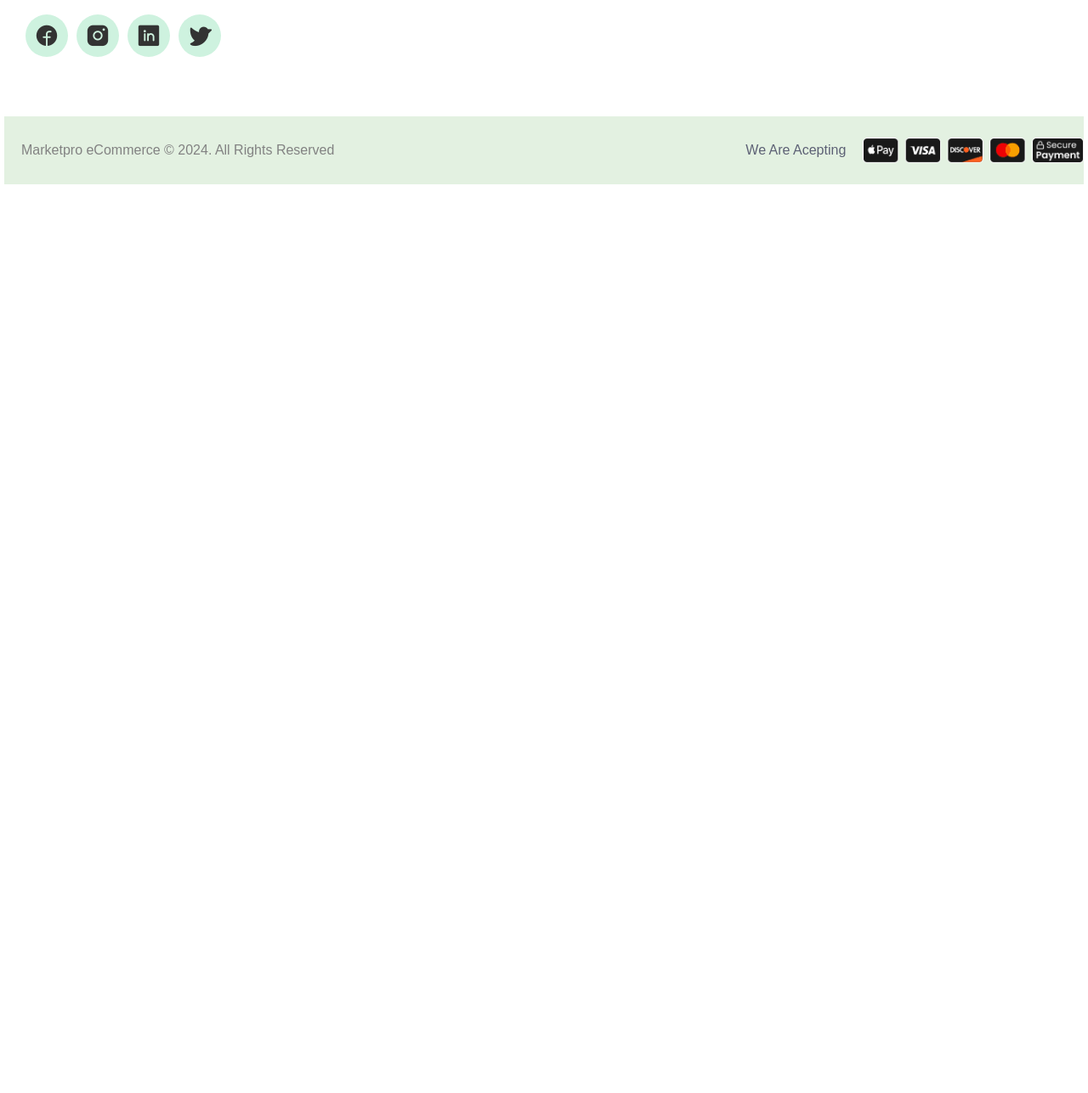
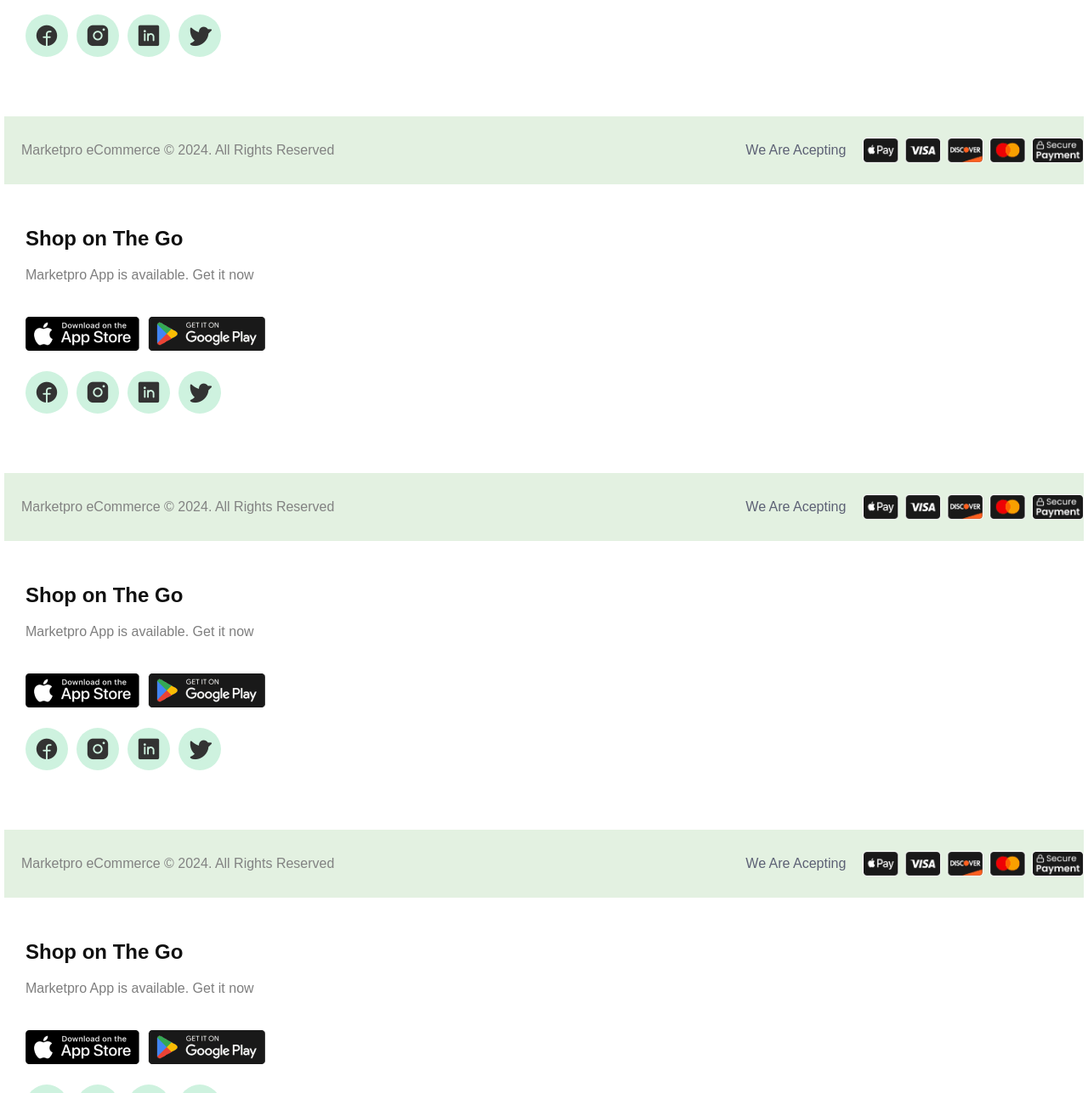
Before and after one commit to Shivamsingh136/MarketPro-Files, a plain HTML site: page index.html in a window 1280 px wide. Shown: the part 10713-12000 px from the top of the page at 85% size. Before the commit the page ends 10935 px from the top, so only its background shows below. Drawn offline with nearby package versions, Linux system fonts and the light colour scheme; files whose address does not match are found by name.

Commit message:
multiplr footer

```diff
--- a/index.html
+++ b/index.html
@@ -1319,6 +1319,158 @@
 
     </footer>
 
+    <footer>
+        <section>
+            <div class=" cr">
+                <div class="footer-item__title">
+                    <h2>Shop on The Go</h2>
+                </div>
+
+                <div class="footer-item-title-second">
+                    <p>Marketpro App is available. Get it now</p>
+                </div>
+
+                <div class="footer-item-wrapper-mi">
+                    <div>
+                        <img src="Images/store-img1.png" alt="">
+                    </div>
+                    <div>
+                        <img src="Images/store-img2.png" alt="">
+                    </div>
+                </div>
+
+                <div class="">
+                    <ul class="footer-menu-link">
+                        <li class="footer-li footer-li-a"><a href="https://www.facebook.com/"><i
+                                    class="ph-fill ph-facebook-logo"></i></a></li>
+                        <li class="footer-li footer-li-a"><a href="https://www.instagram.com/"><i
+                                    class="ph-fill ph-instagram-logo"></i></a></li>
+                        <li class="footer-li footer-li-a"><a href="https://www.linkedin.com/"><i
+                                    class="ph-fill ph-linkedin-logo"></i></a></li>
+                        <li class="footer-li footer-li-a"><a href="https://www.pinterest.com/"><i
+                                    class="ph-fill ph-twitter-logo"></i></a></li>
+                    </ul>
+                </div>
+            </div>
+        </section>
+
+
+
+        <section>
+            <div class=" bottom-footer-container">
+                <div class="bottom-footer">
+                    <p>Marketpro eCommerce © 2024. All Rights Reserved</p>
+                </div>
+                <div class="payment-footer">
+                    <p>We Are Acepting</p>
+                    <img src="Images/payment-method.png" alt="">
+                </div>
+            </div>
+        </section>
+
+
+    </footer><footer>
+        <section>
+            <div class=" cr">
+                <div class="footer-item__title">
+                    <h2>Shop on The Go</h2>
+                </div>
+
+                <div class="footer-item-title-second">
+                    <p>Marketpro App is available. Get it now</p>
+                </div>
+
+                <div class="footer-item-wrapper-mi">
+                    <div>
+                        <img src="Images/store-img1.png" alt="">
+                    </div>
+                    <div>
+                        <img src="Images/store-img2.png" alt="">
+                    </div>
+                </div>
+
+                <div class="">
+                    <ul class="footer-menu-link">
+                        <li class="footer-li footer-li-a"><a href="https://www.facebook.com/"><i
+                                    class="ph-fill ph-facebook-logo"></i></a></li>
+                        <li class="footer-li footer-li-a"><a href="https://www.instagram.com/"><i
+                                    class="ph-fill ph-instagram-logo"></i></a></li>
+                        <li class="footer-li footer-li-a"><a href="https://www.linkedin.com/"><i
+                                    class="ph-fill ph-linkedin-logo"></i></a></li>
+                        <li class="footer-li footer-li-a"><a href="https://www.pinterest.com/"><i
+                                    class="ph-fill ph-twitter-logo"></i></a></li>
+                    </ul>
+                </div>
+            </div>
+        </section>
+
+
+
+        <section>
+            <div class=" bottom-footer-container">
+                <div class="bottom-footer">
+                    <p>Marketpro eCommerce © 2024. All Rights Reserved</p>
+                </div>
+                <div class="payment-footer">
+                    <p>We Are Acepting</p>
+                    <img src="Images/payment-method.png" alt="">
+                </div>
+            </div>
+        </section>
+
+
+    </footer><footer>
+        <section>
+            <div class=" cr">
+                <div class="footer-item__title">
+                    <h2>Shop on The Go</h2>
+                </div>
+
+                <div class="footer-item-title-second">
+                    <p>Marketpro App is available. Get it now</p>
+                </div>
+
+                <div class="footer-item-wrapper-mi">
+                    <div>
+                        <img src="Images/store-img1.png" alt="">
+                    </div>
+                    <div>
+                        <img src="Images/store-img2.png" alt="">
+                    </div>
+                </div>
+
+                <div class="">
+                    <ul class="footer-menu-link">
+                        <li class="footer-li footer-li-a"><a href="https://www.facebook.com/"><i
+                                    class="ph-fill ph-facebook-logo"></i></a></li>
+                        <li class="footer-li footer-li-a"><a href="https://www.instagram.com/"><i
+                                    class="ph-fill ph-instagram-logo"></i></a></li>
+                        <li class="footer-li footer-li-a"><a href="https://www.linkedin.com/"><i
+                                    class="ph-fill ph-linkedin-logo"></i></a></li>
+                        <li class="footer-li footer-li-a"><a href="https://www.pinterest.com/"><i
+                                    class="ph-fill ph-twitter-logo"></i></a></li>
+                    </ul>
+                </div>
+            </div>
+        </section>
+
+
+
+        <section>
+            <div class=" bottom-footer-container">
+                <div class="bottom-footer">
+                    <p>Marketpro eCommerce © 2024. All Rights Reserved</p>
+                </div>
+                <div class="payment-footer">
+                    <p>We Are Acepting</p>
+                    <img src="Images/payment-method.png" alt="">
+                </div>
+            </div>
+        </section>
+
+
+    </footer>
+
 
 
 </body>
```
